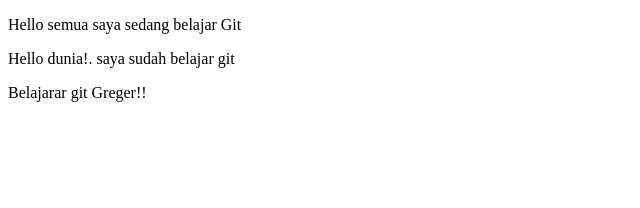
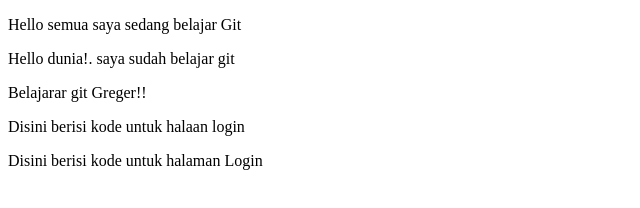
Before and after one commit to Hudaizzatulhaq/belajar-git, a plain HTML site: page index.html in a window 1280 px wide. Shown: the whole page, without its empty margins (0-640 px from the left). Drawn offline with Linux system fonts and the light colour scheme.

Commit message:
ubah isi index.html di cabang master

```diff
--- a/index.html
+++ b/index.html
@@ -8,5 +8,7 @@
 	<p> Hello semua saya sedang belajar Git </p>
 	<p> Hello dunia!. saya sudah belajar git </p>
 	<p> Belajarar git Greger!! </p>
+	<p> Disini berisi kode untuk halaan login </p>
+	<p> Disini berisi kode untuk halaman Login </p>
 </body>
 </html>
```
